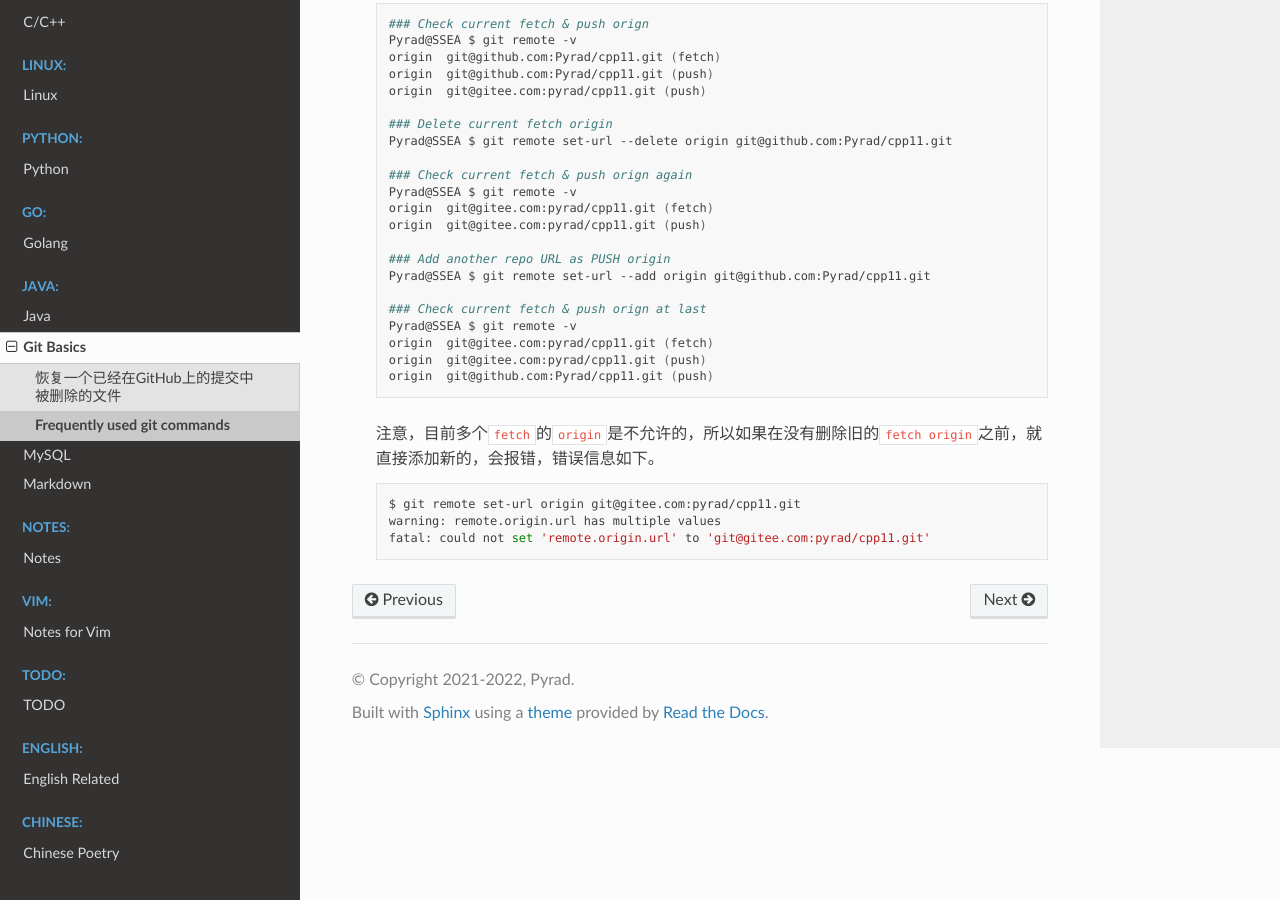
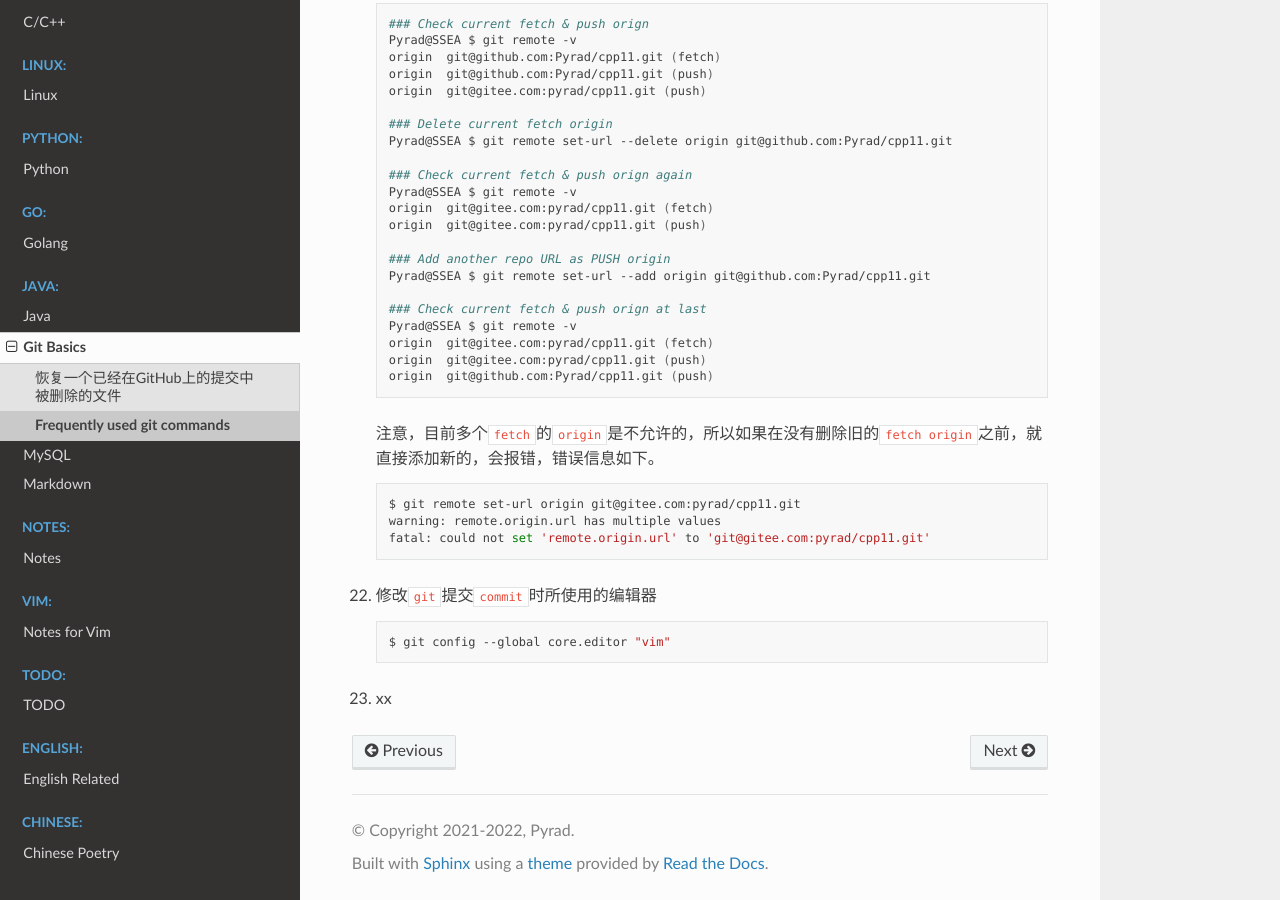
Before and after one commit to Pyrad/pyradnotes, a Sphinx documentation site: the page built from source/Git/gitcmd.md, in a window 1280 px wide and 900 px high, scrolled down 6019 px. Built offline with Sphinx 7.4.7 and the Read the Docs theme 2.0.0, drawn with Linux system fonts in a browser that asks for light colours.

Commit message:
How to set vim as git commit editor

````diff
--- a/source/Git/gitcmd.md
+++ b/source/Git/gitcmd.md
@@ -6,6 +6,7 @@ date: 2022-04-22 17:48:28
 
 2.	Set the name and email of current git repo user
 	Globally
+
 	```shell
 	$ git config --global user.name <USER_NAME>
 	$ git config --global user.email <EMAIL>
@@ -319,3 +320,15 @@ date: 2022-04-22 17:48:28
     warning: remote.origin.url has multiple values
     fatal: could not set 'remote.origin.url' to 'git@gitee.com:pyrad/cpp11.git'
     ```
+
+
+
+22. 修改`git`提交`commit`时所使用的编辑器
+
+    ```bash
+    $ git config --global core.editor "vim"
+    ```
+
+
+
+23. xx
````
